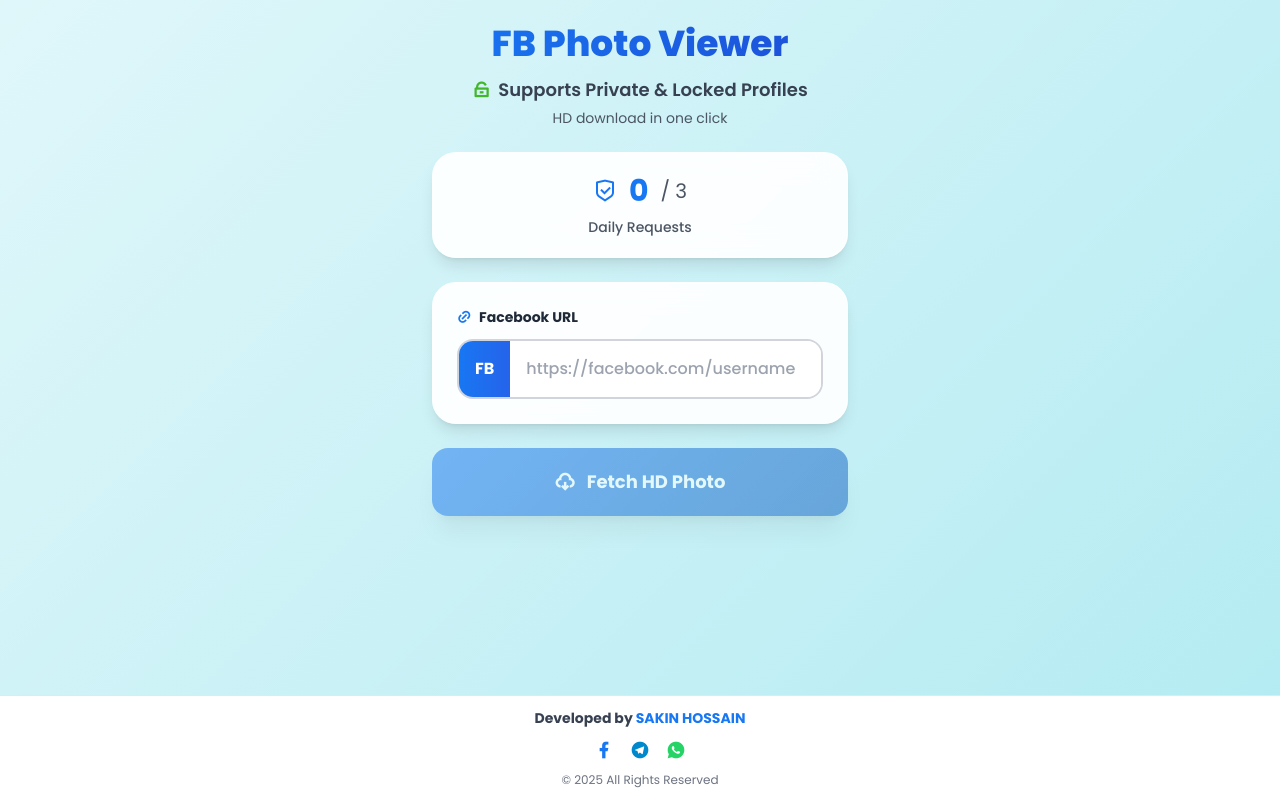
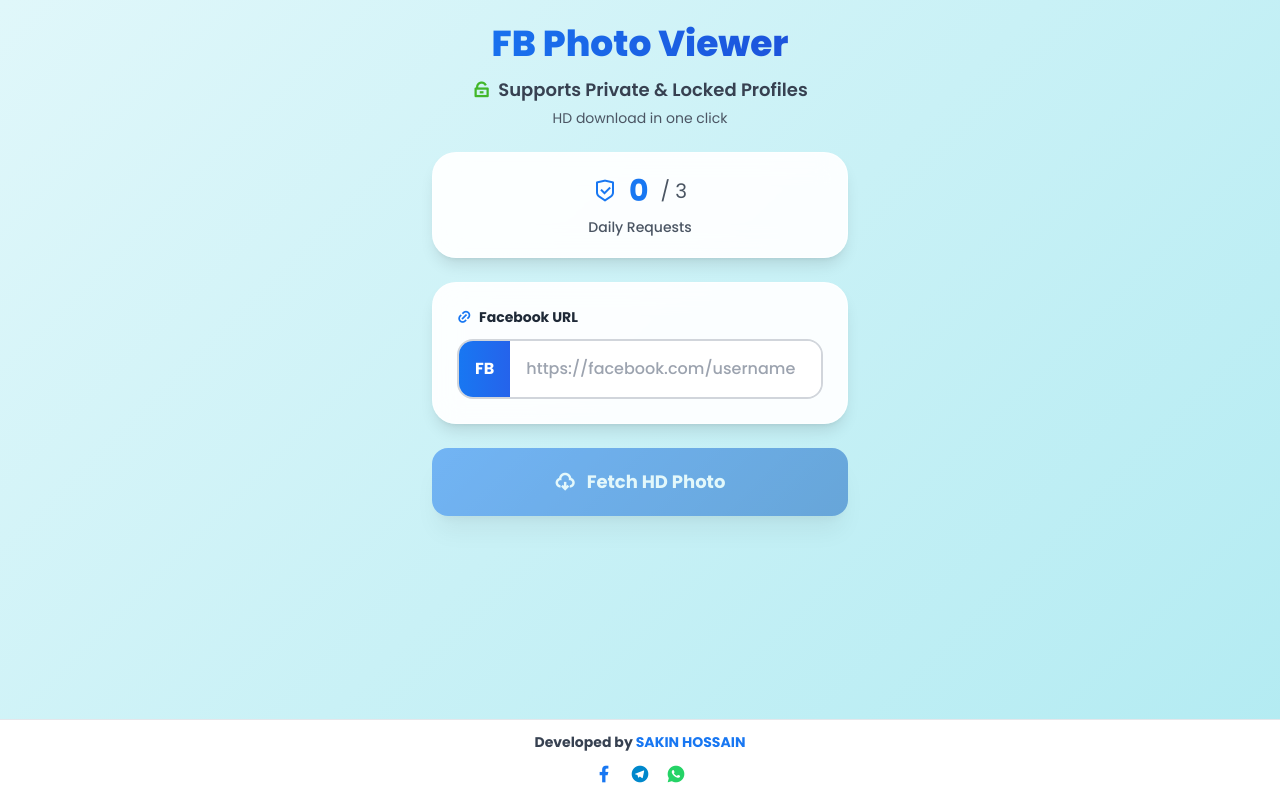
Before and after one commit to shakib0122222/Fb-lock-Profile-Photo-viewer, a plain HTML site: page index.html in a window 1280 px wide. Drawn offline with nearby package versions, Linux system fonts and the light colour scheme.

Commit message:
Update index.html

```diff
--- a/index.html
+++ b/index.html
@@ -138,8 +138,6 @@
                     <i class="ri-whatsapp-fill text-xl text-wa"></i>
                 </a>
             </div>
-            <p class="text-xs text-gray-500 mt-2">© 2025 All Rights Reserved</p>
-        </div>
     </footer>
 
     <script>
```
